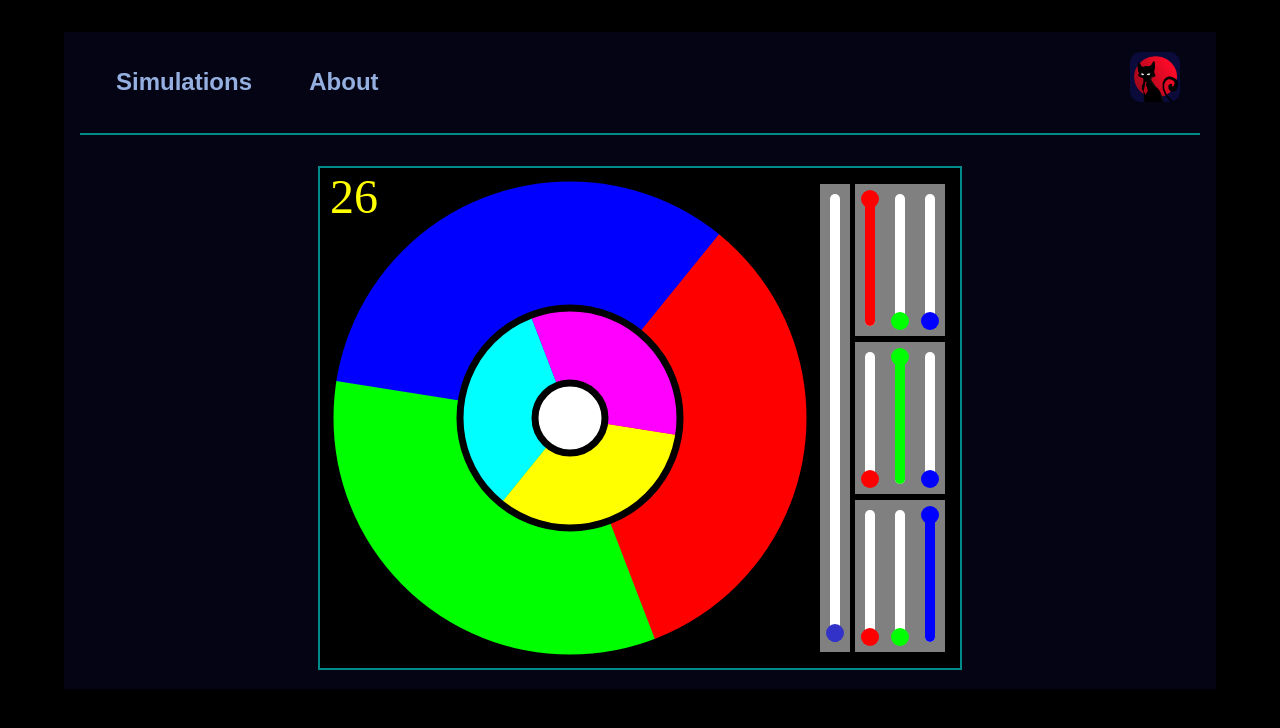
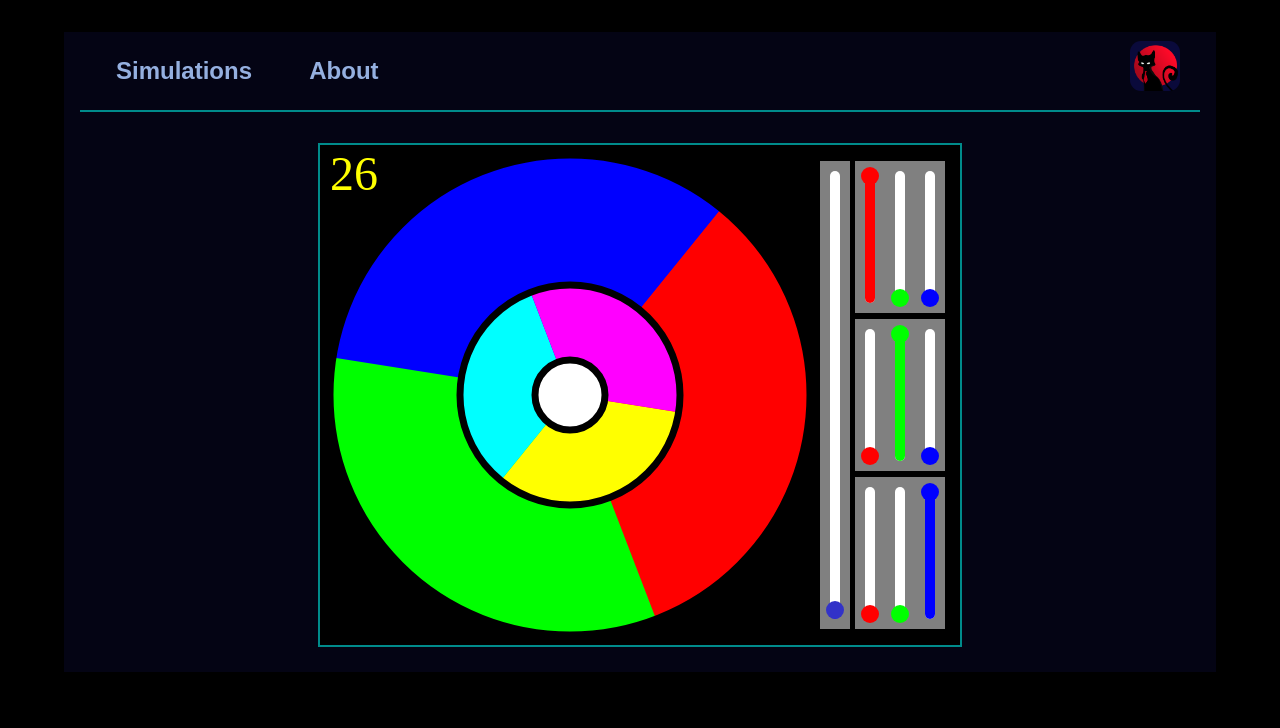
Before and after one commit to karpych1717/simulations, a plain HTML site: page sims/RGB/index.html in a window 1280 px wide. Drawn offline with Linux system fonts and the light colour scheme; animation ran at ten frames a second.

Commit message:
front smaller header

```diff
--- a/styles.css
+++ b/styles.css
@@ -17,7 +17,7 @@ header {
   border-bottom: 2px solid DarkCyan;
 
   margin: 1em;
-  padding: 1em;
+  padding: 0.3em 1em;
 
   overflow: hidden;
 
```
